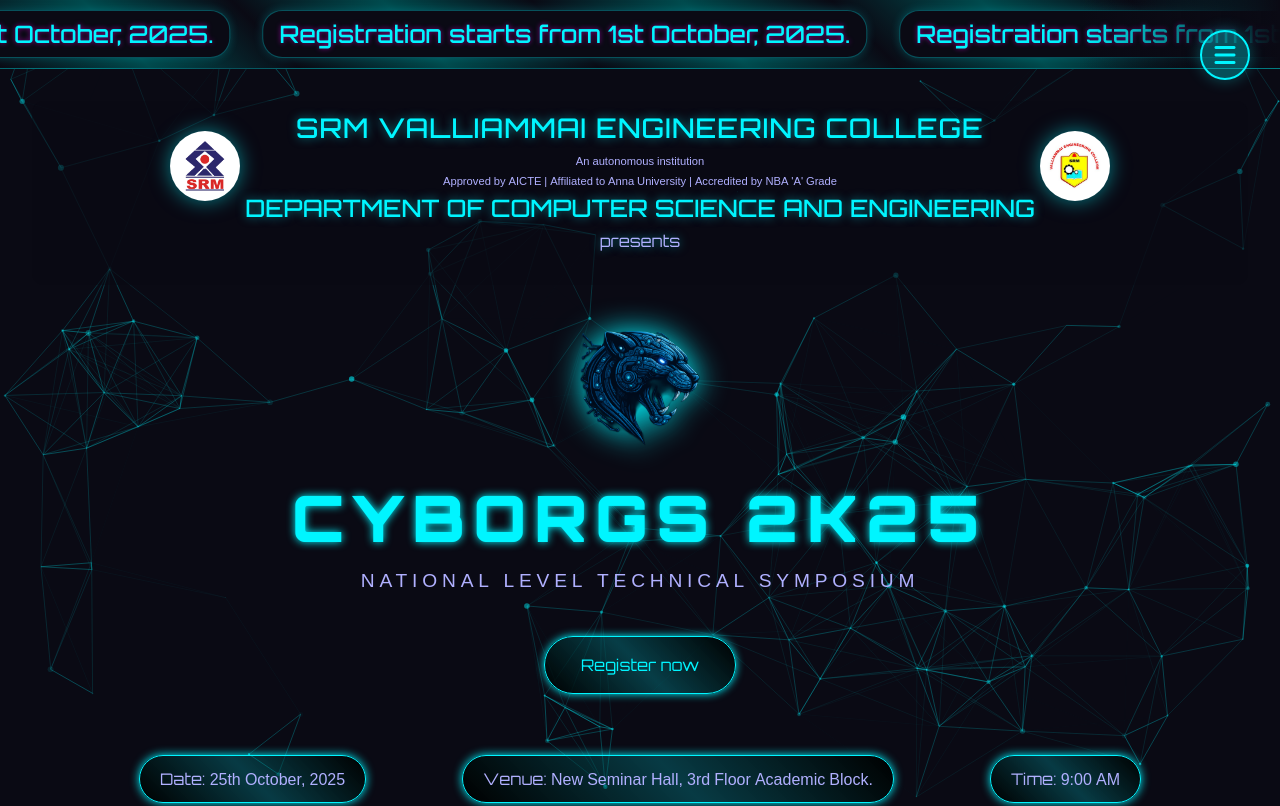
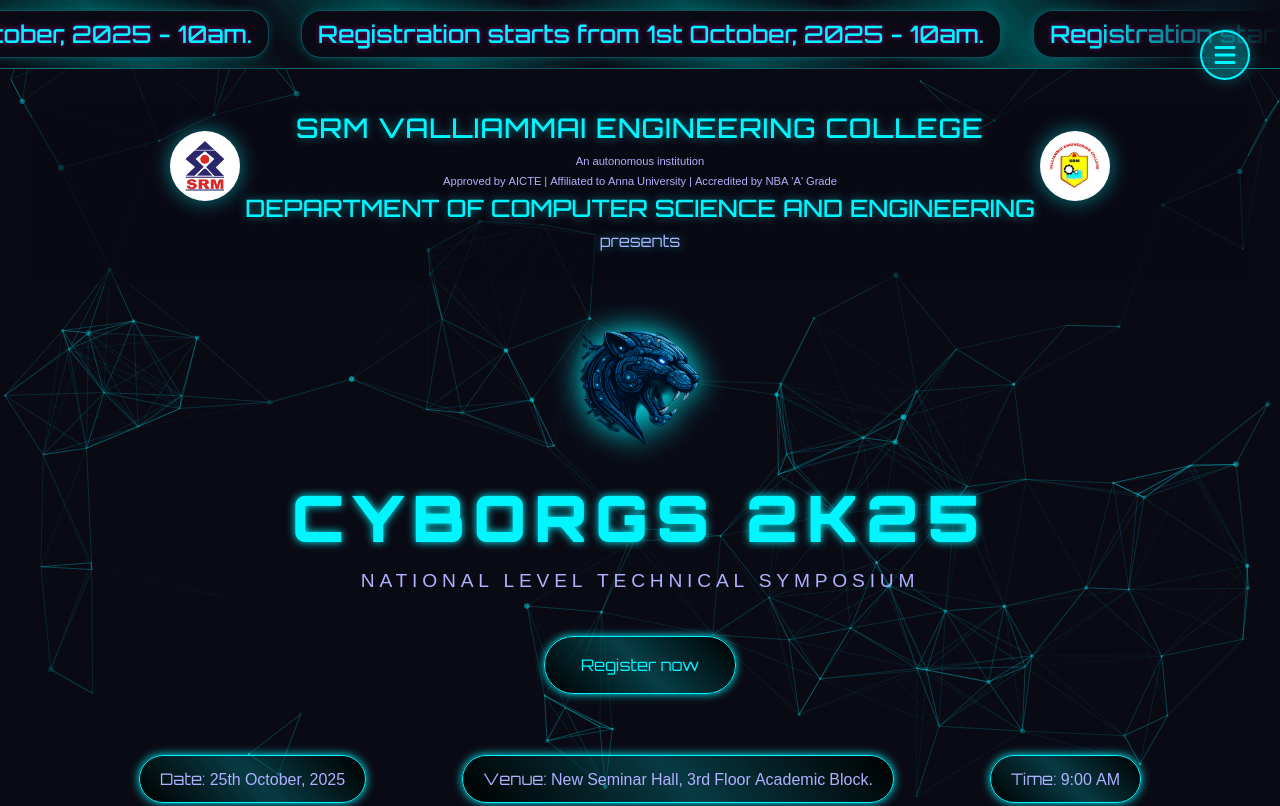
Before and after one commit to Shakthi960/cyborgs2k25, a plain HTML site: page index.html in a window 1280 px wide. Shown: the top 806 px of the page. Drawn offline with nearby package versions, Linux system fonts and the light colour scheme; animation ran at ten frames a second; files whose address does not match are found by name; a web font is replaced by a local one.

Commit message:
Add files via upload

```diff
--- a/index.html
+++ b/index.html
@@ -65,24 +65,24 @@
     <!-- Running Tag List - Positioned after navbar -->
     <div class="tag-list">
         <div class="inner">
-            <div class="tag"><span>Registration starts from 1st October, 2025.</span></div>
-            <div class="tag"><span>Registration starts from 1st October, 2025.</span></div>
-            <div class="tag"><span>Registration starts from 1st October, 2025.</span></div>
-            <div class="tag"><span>Registration starts from 1st October, 2025.</span></div>
-            <div class="tag"><span>Registration starts from 1st October, 2025.</span></div>
-            <div class="tag"><span>Registration starts from 1st October, 2025.</span></div>
-            <div class="tag"><span>Registration starts from 1st October, 2025.</span></div>
-            <div class="tag"><span>Registration starts from 1st October, 2025.</span></div>
-            <div class="tag"><span>Registration starts from 1st October, 2025.</span></div>
-            <div class="tag"><span>Registration starts from 1st October, 2025.</span></div>
-            <div class="tag"><span>Registration starts from 1st October, 2025.</span></div>
-            <div class="tag"><span>Registration starts from 1st October, 2025.</span></div>
-            <div class="tag"><span>Registration starts from 1st October, 2025.</span></div>
-            <div class="tag"><span>Registration starts from 1st October, 2025.</span></div>
-            <div class="tag"><span>Registration starts from 1st October, 2025.</span></div>
-            <div class="tag"><span>Registration starts from 1st October, 2025.</span></div>
-            <div class="tag"><span>Registration starts from 1st October, 2025.</span></div>
-            <div class="tag"><span>Registration starts from 1st October, 2025.</span></div>
+            <div class="tag"><span>Registration starts from 1st October, 2025 - 10am.</span></div>
+            <div class="tag"><span>Registration starts from 1st October, 2025 - 10am.</span></div>
+            <div class="tag"><span>Registration starts from 1st October, 2025 - 10am.</span></div>
+            <div class="tag"><span>Registration starts from 1st October, 2025 - 10am.</span></div>
+            <div class="tag"><span>Registration starts from 1st October, 2025 - 10am.</span></div>
+            <div class="tag"><span>Registration starts from 1st October, 2025 - 10am.</span></div>
+            <div class="tag"><span>Registration starts from 1st October, 2025 - 10am.</span></div>
+            <div class="tag"><span>Registration starts from 1st October, 2025 - 10am.</span></div>
+            <div class="tag"><span>Registration starts from 1st October, 2025 - 10am.</span></div>
+            <div class="tag"><span>Registration starts from 1st October, 2025 - 10am.</span></div>
+            <div class="tag"><span>Registration starts from 1st October, 2025 - 10am.</span></div>
+            <div class="tag"><span>Registration starts from 1st October, 2025 - 10am.</span></div>
+            <div class="tag"><span>Registration starts from 1st October, 2025 - 10am.</span></div>
+            <div class="tag"><span>Registration starts from 1st October, 2025 - 10am.</span></div>
+            <div class="tag"><span>Registration starts from 1st October, 2025 - 10am.</span></div>
+            <div class="tag"><span>Registration starts from 1st October, 2025 - 10am.</span></div>
+            <div class="tag"><span>Registration starts from 1st October, 2025 - 10am.</span></div>
+            <div class="tag"><span>Registration starts from 1st October, 2025 - 10am.</span></div>
         </div>
         <div class="fade"></div>
     </div>
```
Also changed, not shown: officebearers.html (+10 -10 lines), officebearers/abinayasri.jpeg (added), officebearers/guru.jpeg (added), officebearers/sathish.jpeg, posters/event5poster.jpeg (added).
